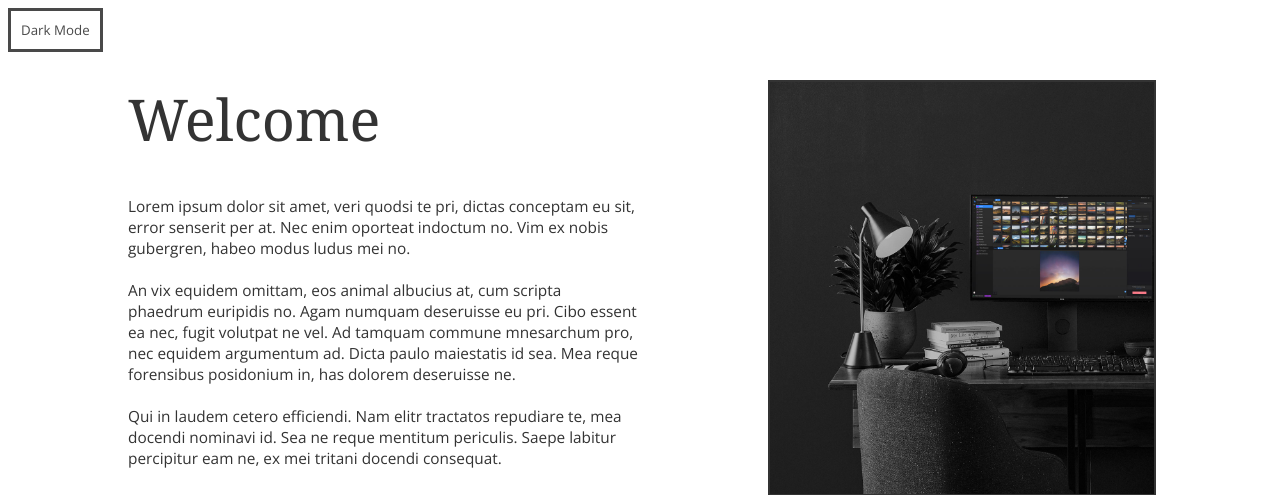
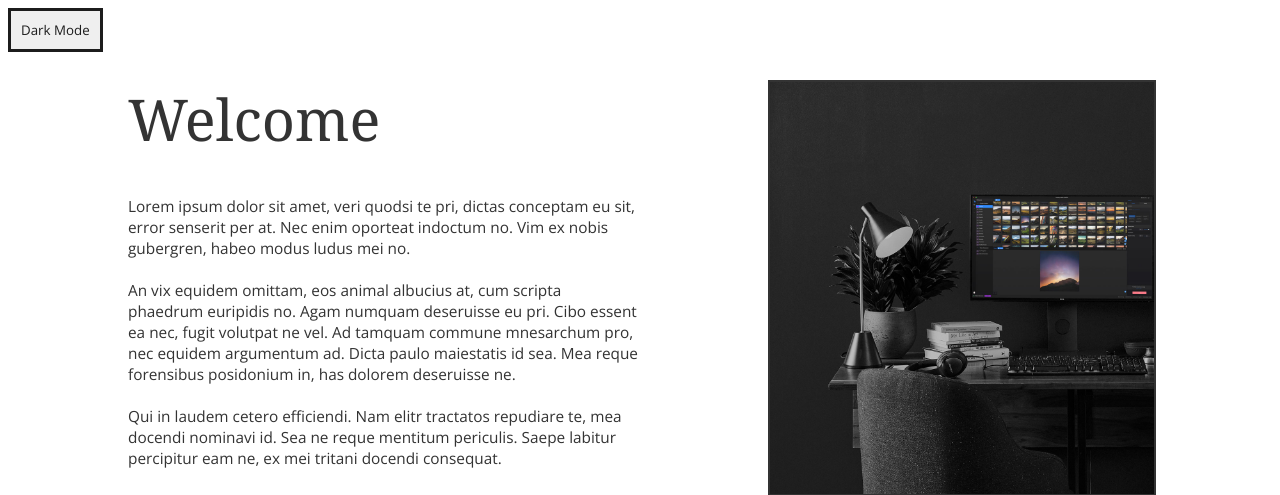
Before and after one commit to frol2256/frol2256.github.io, a PHP site: page / in a window 1280 px wide. Shown: the top 495 px of the page. Run offline with PHP 8.4, Linux system fonts and the light colour scheme.

Commit message:
Update stylesheet.css

```diff
--- a/stylesheet.css
+++ b/stylesheet.css
@@ -74,18 +74,16 @@ html {
 
 button {
 position: abolsute;
-color: #494949 !important;
-background: #ffffff;
-border: 3px solid #494949 !important;
+color: #1C1C1C !important;
+background: 'white';
+border: 3px solid #1C1C1C !important;
 transition: all 0.4s ease 0s;
 font-family: 'Open Sans';
 padding: 10px !important;
 }
 
 button:hover {
-/*color: #ffffff !important;
-background: #f6b93b;
-border-color: #f6b93b !important;*/
+border-color: #f6b93b !important;
 transition: all 0.1s ease 0s;
 }
 
```
